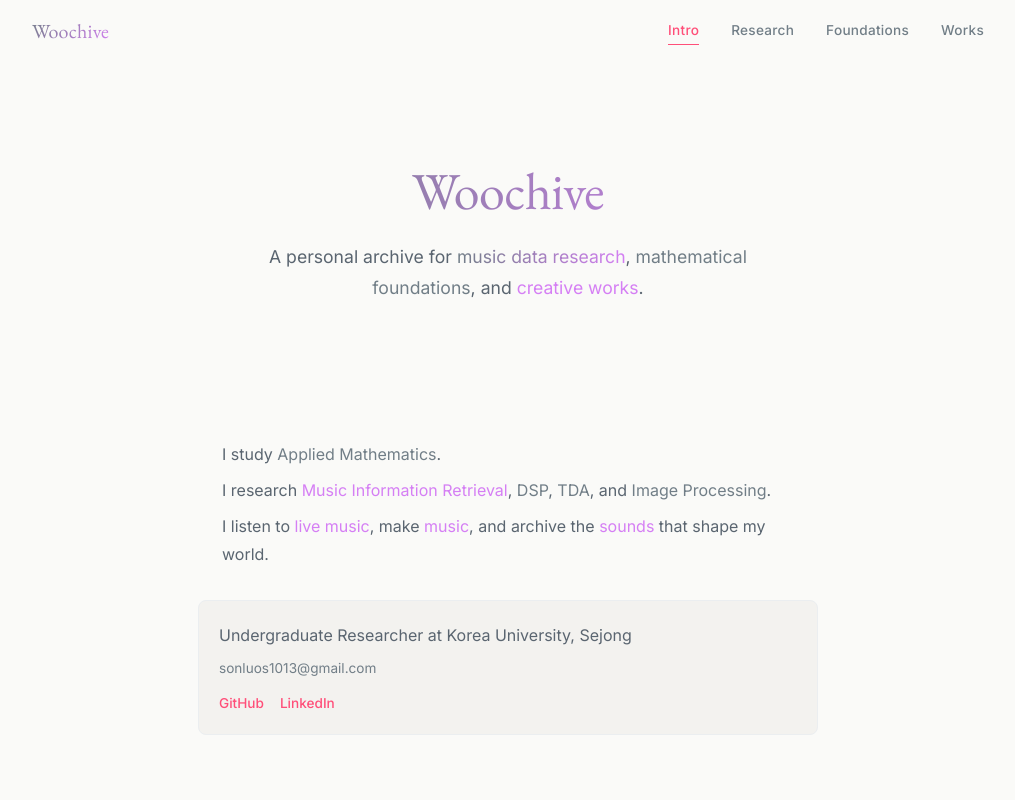
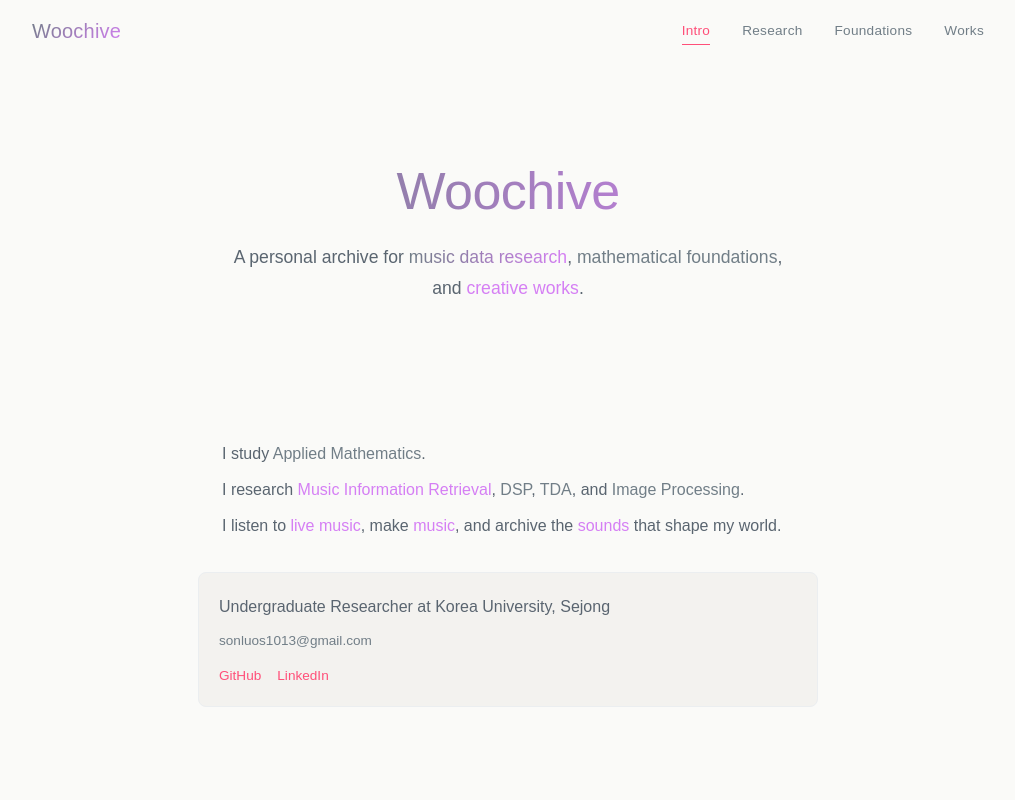
Before and after one commit to sonluos/woochive, a React (Vite) app: page / in a window 1280 px wide. Shown: the top 800 px of the page, without its empty margins (132-1147 px from the left). Built offline with nearby package versions, Linux system fonts and the light colour scheme.

Commit message:
style: switch to Arial system font, remove Google Fonts loading

```diff
--- a/index.html
+++ b/index.html
@@ -32,10 +32,7 @@
     <!-- Robots -->
     <meta name="robots" content="index, follow" />
 
-    <!-- Google Fonts -->
-    <link rel="preconnect" href="https://fonts.googleapis.com" />
-    <link rel="preconnect" href="https://fonts.gstatic.com" crossorigin />
-    <link href="https://fonts.googleapis.com/css2?family=Inter:wght@300;400;500;600;700;800&family=Playfair+Display:wght@400;500;600;700;800&display=swap" rel="stylesheet" />
+    <!-- Fonts (system fonts, no external loading needed) -->
   </head>
   <body>
     <div id="root"></div>
--- a/src/styles/variables.css
+++ b/src/styles/variables.css
@@ -26,8 +26,8 @@
   --border-soft:#ebeef0;
 
   /* ── Typography ── */
-  --font-sans:  'Inter', -apple-system, BlinkMacSystemFont, 'Segoe UI', sans-serif;
-  --font-serif: 'EB Garamond', 'Georgia', serif;
+  --font-sans:  Arial, -apple-system, BlinkMacSystemFont, 'Segoe UI', sans-serif;
+  --font-serif: Arial, 'Helvetica Neue', sans-serif;
   --font-mono:  'JetBrains Mono', 'Fira Code', monospace;
 
   /* ── Scale ── */
```
